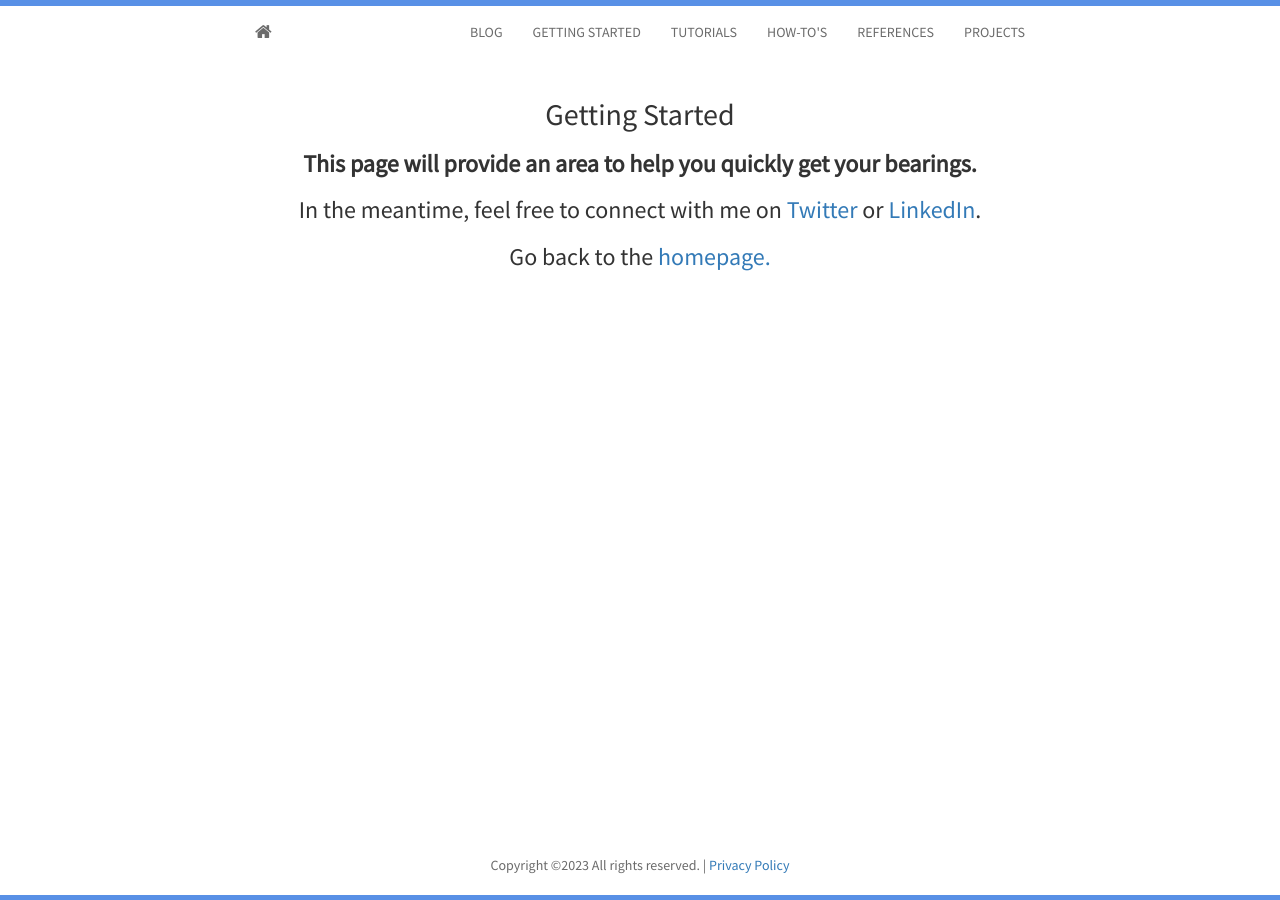
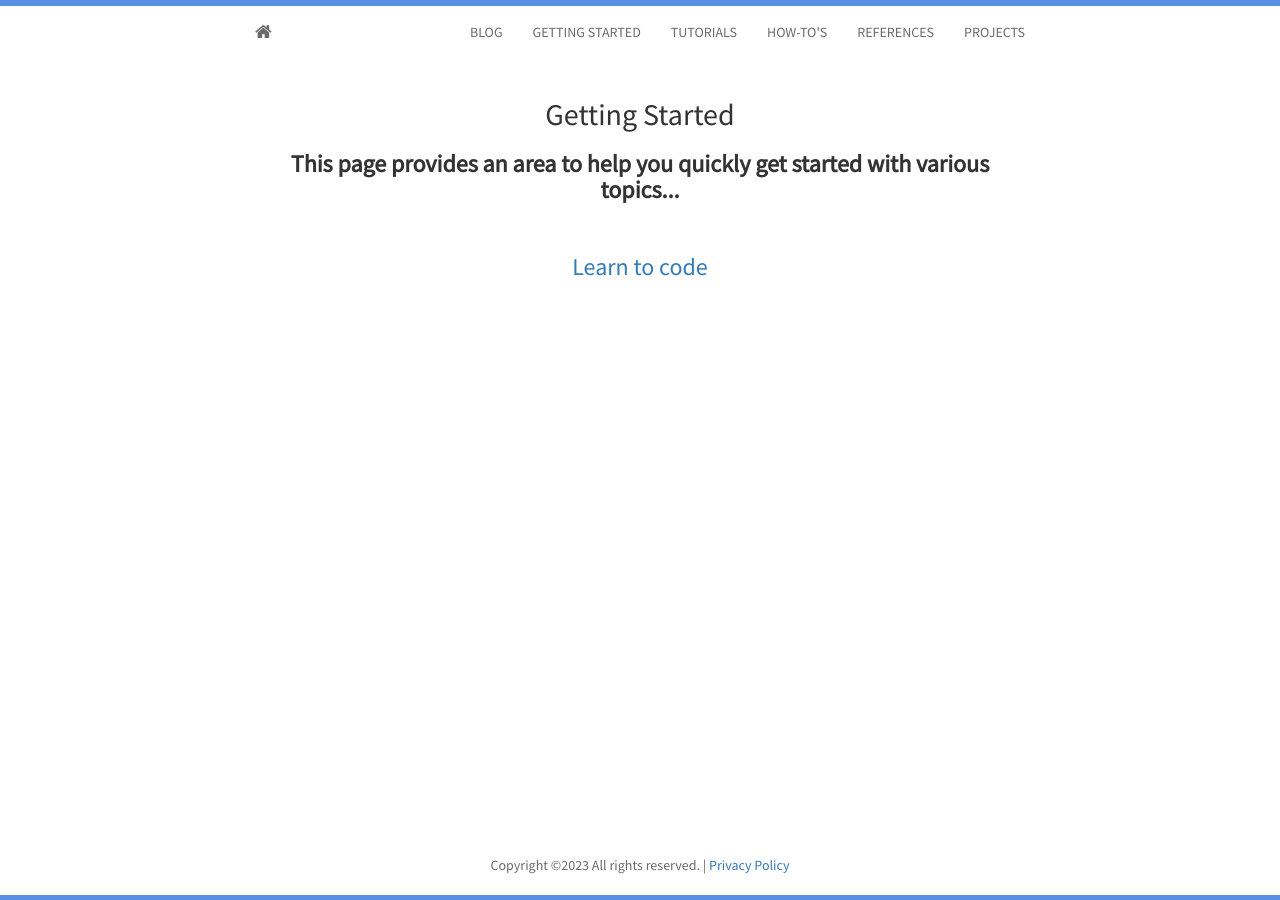
Before and after one commit to HunterGerlach/www.huntergerlach.com, a Jekyll site: the page built from getting-started.html, in a window 1280 px wide. Built offline with Jekyll 4.4.1, drawn with Linux system fonts in a browser that asks for light colours; nearby versions of some CDN libraries.

Commit message:
Add Learn to Code to Getting Started

```diff
--- a/getting-started.html
+++ b/getting-started.html
@@ -3,7 +3,7 @@ layout: page
 ---
 <div class="container">
     <h2>Getting Started</h2>
-    <h3><strong>This page will provide an area to help you quickly get your bearings.</strong></h3>
-    <h3>In the meantime, feel free to connect with me on <a href="https://www.twitter.com/{{ site.twitter }}">Twitter</a> or <a href="https://www.linkedin.com/in/{{ site.linkedin }}">LinkedIn</a>.</h3>
-    <h3>Go back to the <a href="{{ site.url }}">homepage.</a></h3>
+    <h3><strong>This page provides an area to help you quickly get started with various topics...</strong></h3>
+    <br />
+    <h3><a href="{{ site.url }}learning-to-code.html">Learn to code</a></h3>
 </div>
```
